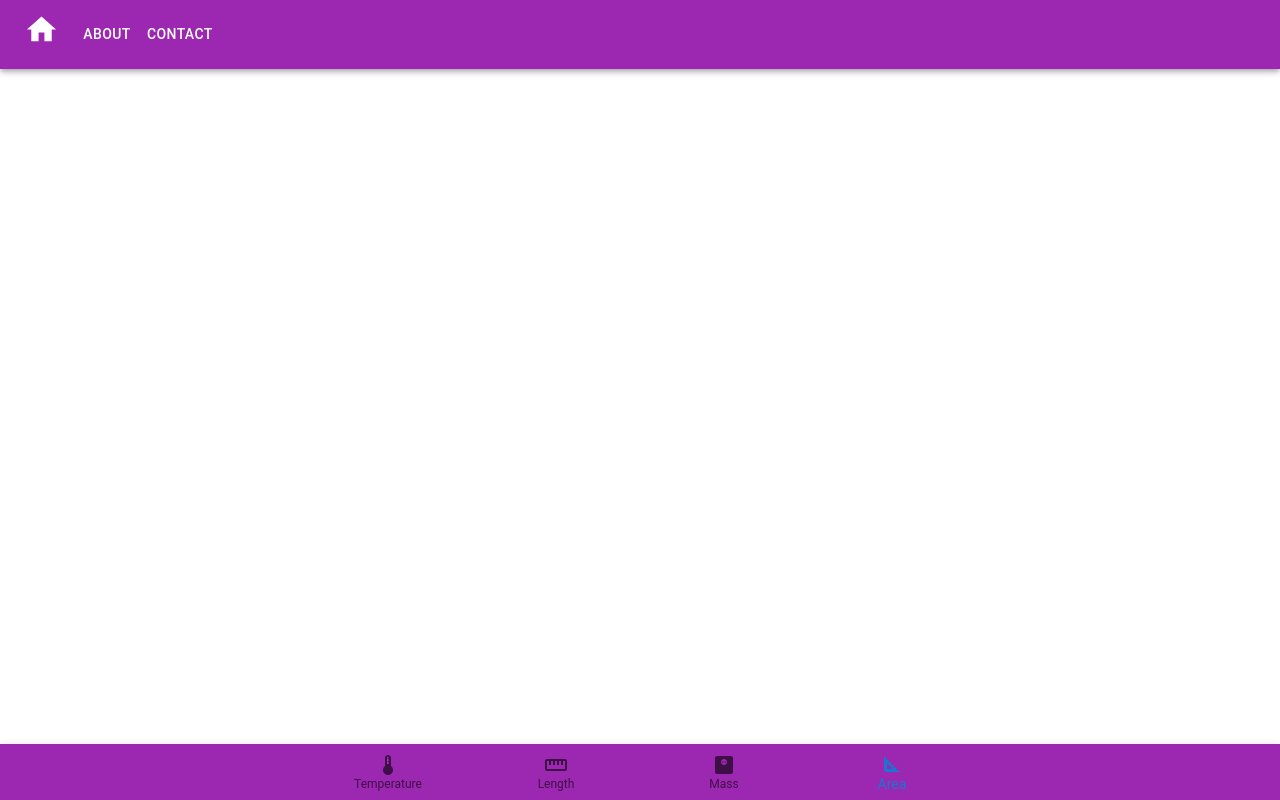
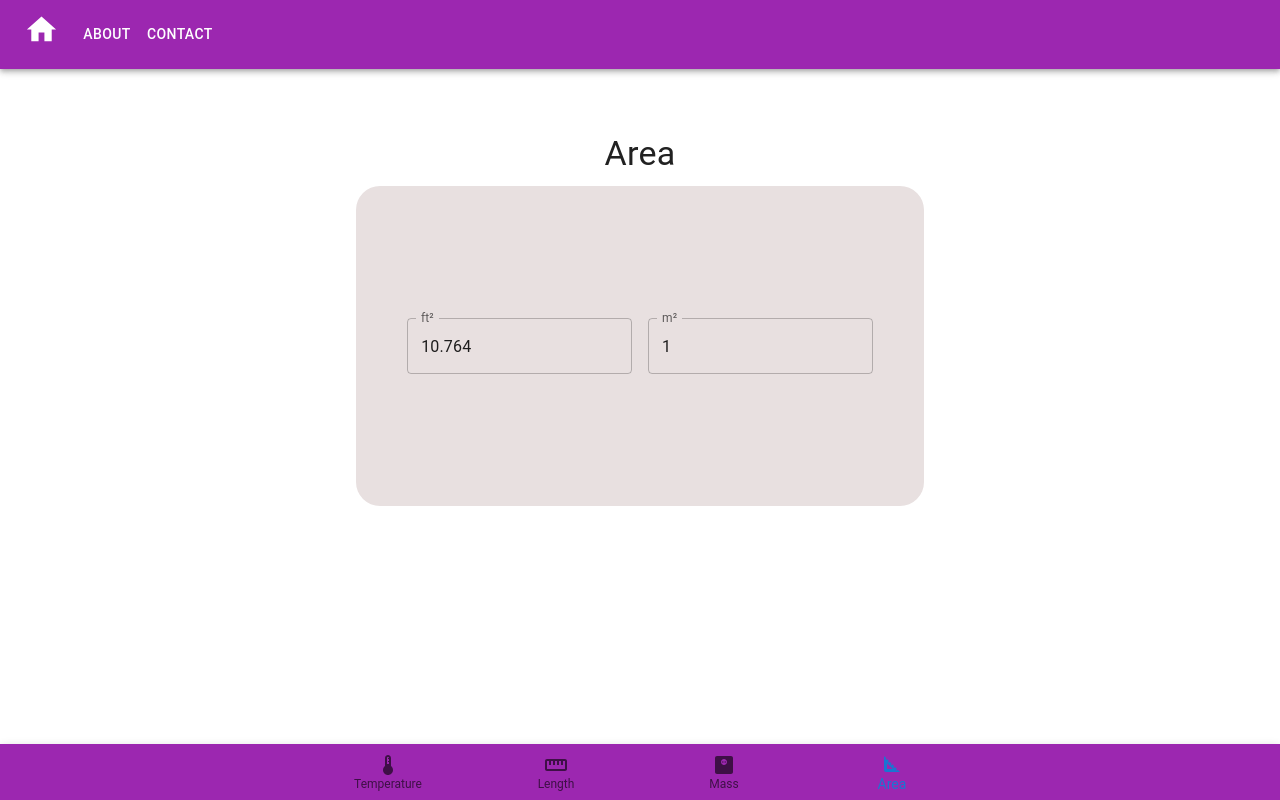
Before and after one commit to alirezaVafadar/unit-converter, a Next.js app: page / in a window 1280 px wide. Both pictures are taken after a click on the button "Area". Built offline with nearby package versions, Linux system fonts and the light colour scheme.

Commit message:
ui and logic of computing part finished in area nav

```diff
--- a/src/components/area/index.jsx
+++ b/src/components/area/index.jsx
@@ -1,7 +1,74 @@
 import React from "react";
+import { Container,Grid,Box,Typography} from "@mui/material";
+import TextField from '@mui/material/TextField';
+import { makeStyles } from "@mui/styles";
+
+const useStyles=makeStyles((theme)=>({
+    countGrid:{
+        justifyContent:"center",
+        alignContent:"center",
+        justifyContent: "center",
+        flexWrap: "wrap"
+    },
+    formsGrid:{
+        borderRadius:"3vh",
+        display:"flex",
+        alignContent:"center",
+        justifyContent: "center",
+        flexWrap: "wrap"
+    }
+
+  }));
 
 export default function Area() {
+    const classes=useStyles();
+    const [sqfeet, setSqfeet] = React.useState(10.764);
+    const [meter, setMeter] = React.useState(1);
+    const handleOnMeter = (event) => {
+        setSqfeet(10.764*event.target.value);
+        setMeter(event.target.value);
+    };
+    const handleOnSqfeet = (event) => {
+        setMeter(0.092903*event.target.value);
+        setSqfeet(event.target.value);
+    };
+
     return(
-        null
+        <Container maxWidth="lg">
+             <Typography variant="h4" align="center" color="textPrimary" gutterBottom>
+                 Area
+            </Typography>
+            <Grid container spacing={2} className={classes.countGrid}>
+                <Grid item xs={10} md={6} sm={8} >
+                    <Box height="40vh" bgcolor='#e8e0e0'className={classes.formsGrid}>
+                    <Box className={classes.formsGrid}
+                    component="form"
+                    sx={{
+                        '& > :not(style)': { m: 1, width: '25ch' },
+                    }}
+                    noValidate
+                    autoComplete="off"
+                    >
+                        <TextField
+                        id="outlined-name"
+                        color="secondary"
+                        label={"ft²"}
+                        value={sqfeet}
+                        onChange={handleOnSqfeet}
+                        />
+                        <TextField
+                        id="outlined-name"
+                        color="secondary"
+                        label="m²"
+                        value={meter}
+                        onChange={handleOnMeter}
+                        />
+                        </Box>
+                    </Box>
+                </Grid>
+            </Grid>
+        </Container>
+
+
     );
 }
```
